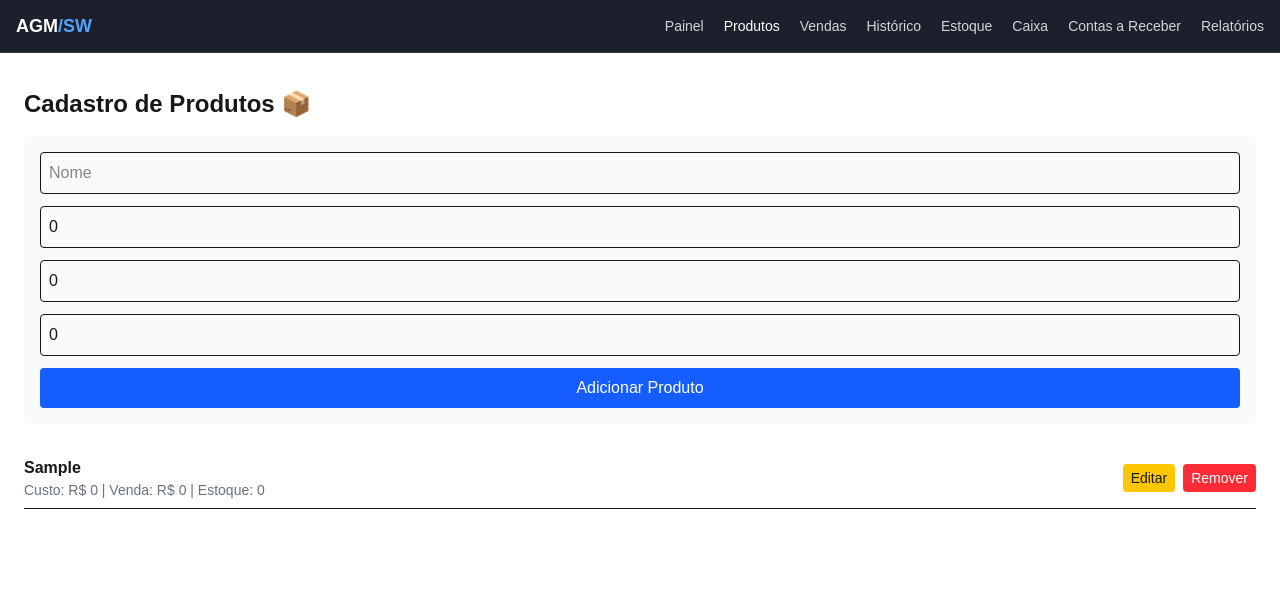
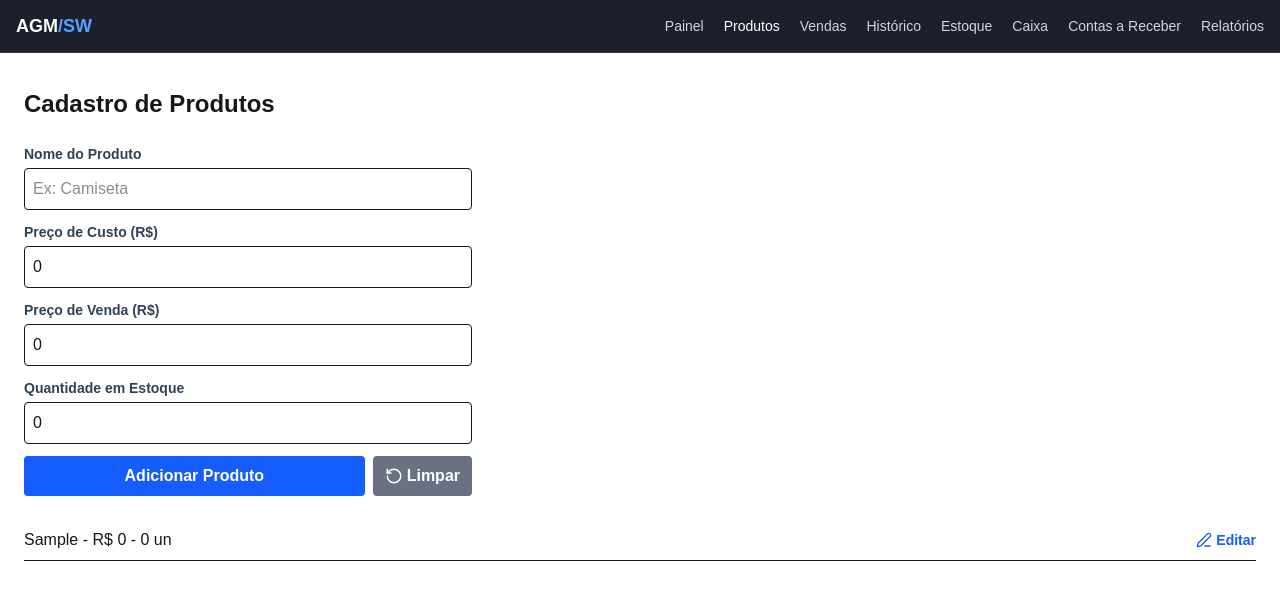
Before and after one commit to alexandre778/gestao-financeira, a Next.js app: page /produtos in a window 1280 px wide. Both pictures are taken after typing "Sample" into the empty fields and a click on the button "Adicionar Produto". Shown: the top 600 px of the page. Built offline with nearby package versions, Linux system fonts and the light colour scheme.

Commit message:
update rapido

```diff
--- a/src/app/produtos/page.tsx
+++ b/src/app/produtos/page.tsx
@@ -1,170 +1,141 @@
 'use client';
 
-import React, { useState } from 'react';
-import { useApp, Produto } from '../../context/AppContext';
+import { Edit3, RotateCcw } from 'lucide-react';
+import { useState } from 'react';
+import { Produto, useApp } from '../../context/AppContext';
 
 export default function ProdutosPage() {
   const { produtos, setProdutos } = useApp();
-
   const [editandoIndex, setEditandoIndex] = useState<number | null>(null);
 
-  // ✅ SEM id no estado (boa prática)
-  const [novo, setNovo] = useState<Omit<Produto, 'id'>>({
+  const [novo, setNovo] = useState<Produto>({
     nome: '',
     custo: 0,
     preco: 0,
     estoque: 0,
   });
 
-  // 🔥 ADICIONAR PRODUTO
-  const adicionarProduto = () => {
-    if (!novo.nome) return;
-
-    setProdutos([
-      ...produtos,
-      {
-        id: Date.now(), // ✅ ID GERADO AQUI
-        ...novo,
-      },
-    ]);
-
-    setNovo({
-      nome: '',
-      custo: 0,
-      preco: 0,
-      estoque: 0,
-    });
+  const salvar = () => {
+    if (editandoIndex !== null) {
+      const novosProdutos = [...produtos];
+      novosProdutos[editandoIndex] = novo;
+      setProdutos(novosProdutos);
+    } else {
+      setProdutos([...produtos, novo]);
+    }
+    limparForm();
   };
 
-  // 🔥 REMOVER PRODUTO
-  const removerProduto = (index: number) => {
-    setProdutos(produtos.filter((_, i) => i !== index));
-  };
-
-  // 🔥 INICIAR EDIÇÃO
-  const editarProduto = (index: number) => {
-    const p = produtos[index];
-    setNovo({
-      nome: p.nome,
-      custo: p.custo,
-      preco: p.preco,
-      estoque: p.estoque,
-    });
+  const editar = (index: number) => {
+    setNovo(produtos[index]);
     setEditandoIndex(index);
   };
 
-  // 🔥 SALVAR EDIÇÃO
-  const salvarEdicao = () => {
-    if (editandoIndex === null) return;
-
-    const lista = [...produtos];
-    lista[editandoIndex] = {
-      ...lista[editandoIndex],
-      ...novo,
-    };
-
-    setProdutos(lista);
+  const limparForm = () => {
+    setNovo({ nome: '', custo: 0, preco: 0, estoque: 0 });
     setEditandoIndex(null);
-
-    setNovo({
-      nome: '',
-      custo: 0,
-      preco: 0,
-      estoque: 0,
-    });
   };
 
   return (
     <div className="p-6">
-      <h1 className="text-2xl font-bold mb-4">Cadastro de Produtos 📦</h1>
+      <h1 className="text-2xl font-bold mb-6">Cadastro de Produtos</h1>
 
-      {/* FORM */}
-      <div className="flex flex-col gap-3 mb-6 bg-gray-50 p-4 rounded">
+      <div className="grid gap-3 max-w-md">
+        <div>
+          <label className="block text-sm font-semibold text-slate-700 mb-1">
+            Nome do Produto
+          </label>
           <input
-          type="text"
-          placeholder="Nome"
+            className="w-full border p-2 rounded"
+            placeholder="Ex: Camiseta"
             value={novo.nome}
             onChange={(e) => setNovo({ ...novo, nome: e.target.value })}
-          className="border p-2 rounded"
           />
+        </div>
 
+        <div>
+          <label className="block text-sm font-semibold text-slate-700 mb-1">
+            Preço de Custo (R$)
+          </label>
           <input
+            className="w-full border p-2 rounded"
+            placeholder="0.00"
             type="number"
-          placeholder="Custo"
             value={novo.custo}
             onChange={(e) =>
               setNovo({ ...novo, custo: Number(e.target.value) })
             }
-          className="border p-2 rounded"
           />
+        </div>
 
+        <div>
+          <label className="block text-sm font-semibold text-slate-700 mb-1">
+            Preço de Venda (R$)
+          </label>
           <input
+            className="w-full border p-2 rounded"
+            placeholder="0.00"
             type="number"
-          placeholder="Preço"
             value={novo.preco}
             onChange={(e) =>
               setNovo({ ...novo, preco: Number(e.target.value) })
             }
-          className="border p-2 rounded"
           />
+        </div>
 
+        <div>
+          <label className="block text-sm font-semibold text-slate-700 mb-1">
+            Quantidade em Estoque
+          </label>
           <input
+            className="w-full border p-2 rounded"
+            placeholder="0"
             type="number"
-          placeholder="Estoque"
             value={novo.estoque}
             onChange={(e) =>
               setNovo({ ...novo, estoque: Number(e.target.value) })
             }
-          className="border p-2 rounded"
           />
-
-        {editandoIndex === null ? (
-          <button
-            onClick={adicionarProduto}
-            className="bg-blue-600 text-white p-2 rounded"
-          >
-            Adicionar Produto
-          </button>
-        ) : (
-          <button
-            onClick={salvarEdicao}
-            className="bg-yellow-500 text-white p-2 rounded"
-          >
-            Salvar Edição
-          </button>
-        )}
-      </div>
-
-      {/* LISTA */}
-      {produtos.map((p, index) => (
-        <div
-          key={p.id}
-          className="flex justify-between items-center border-b py-2"
-        >
-          <div>
-            <p className="font-semibold">{p.nome}</p>
-            <p className="text-sm text-gray-500">
-              Custo: R$ {p.custo} | Venda: R$ {p.preco} | Estoque: {p.estoque}
-            </p>
         </div>
 
         <div className="flex gap-2">
           <button
-              onClick={() => editarProduto(index)}
-              className="bg-yellow-400 px-2 py-1 text-sm rounded"
+            onClick={salvar}
+            className="flex-grow bg-blue-600 text-white p-2 rounded font-bold hover:bg-blue-700 transition"
           >
-              Editar
+            {editandoIndex !== null ? 'Salvar Alterações' : 'Adicionar Produto'}
           </button>
 
           <button
-              onClick={() => removerProduto(index)}
-              className="bg-red-500 text-white px-2 py-1 text-sm rounded"
+            onClick={limparForm}
+            className="bg-gray-500 text-white p-2 rounded hover:bg-gray-600 transition flex items-center gap-1 px-3 font-bold"
+            title="Limpar campos"
           >
-              Remover
+            <RotateCcw size={18} />
+            Limpar
           </button>
         </div>
       </div>
+
+      <div className="mt-6">
+        {produtos.map((p, i) => (
+          <div
+            key={i}
+            className="flex justify-between items-center border-b py-2"
+          >
+            <span>
+              {p.nome} - R$ {p.preco} - {p.estoque} un
+            </span>
+            <button
+              onClick={() => editar(i)}
+              className="text-blue-600 hover:text-blue-800 flex items-center gap-1 text-sm font-bold"
+            >
+              <Edit3 size={16} />
+              Editar
+            </button>
+          </div>
         ))}
+      </div>
     </div>
   );
 }
```
Lines whose indentation alone changed are shown as unchanged.
